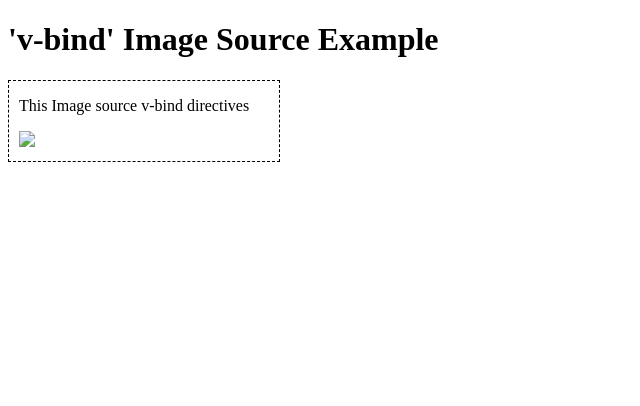
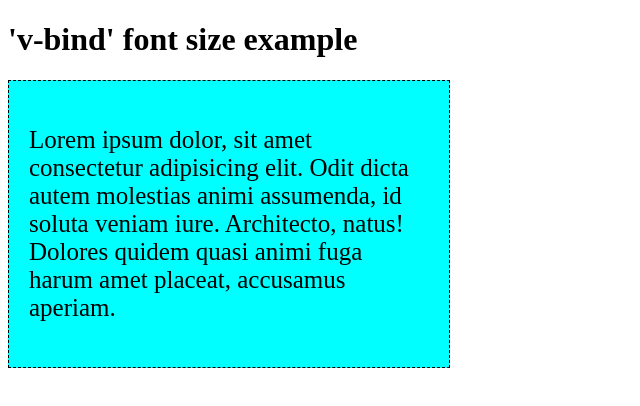
Before and after one commit to Ilyosbek0097/Vue, a plain HTML site: page index.html in a window 1280 px wide. Shown: the whole page, without its empty margins (0-640 px from the left). Drawn offline with nearby package versions, Linux system fonts and the light colour scheme.

Commit message:
v-bind font-size add

```diff
--- a/index.html
+++ b/index.html
@@ -3,30 +3,30 @@
 <head>
     <meta charset="UTF-8">
     <meta name="viewport" content="width=device-width, initial-scale=1.0">
-    <title>V-bind image source example</title>
+    <title>V-bind font size example</title>
     <style>
-       #app {
-        border: 1px dashed black;
-        width: 250px;
-        padding: 0 10px 10px 10px;
-       }
-       img {
-        width: 100%;
-       }
+        #app > div {
+            width: 400px;
+            padding: 20px;
+            border: dashed black 1px;
+            background-color: aqua;
+        }
+
     </style>
 </head>
 <body>
-    <h1>'v-bind' Image Source Example </h1>
+    <h1>'v-bind' font size example </h1>
     <div id="app">
-       <p>This Image source v-bind directives</p>
-       <img v-bind:src="url">
+      <div v-bind:style="{ fontSize: size}">
+        <p>Lorem ipsum dolor, sit amet consectetur adipisicing elit. Odit dicta autem molestias animi assumenda, id soluta veniam iure. Architecto, natus! Dolores quidem quasi animi fuga harum amet placeat, accusamus aperiam.</p>
+      </div>
     </div>
     <script src="https://unpkg.com/vue@3/dist/vue.global.js"></script>
     <script>
         const app = Vue.createApp({
             data() {
                 return {
-                   url: "https://buffer.com/cdn-cgi/image/w=1000,fit=contain,q=90,f=auto/library/content/images/size/w600/2023/10/free-images.jpg"
+                   size: '25px'
                 }
             }
         })
```
